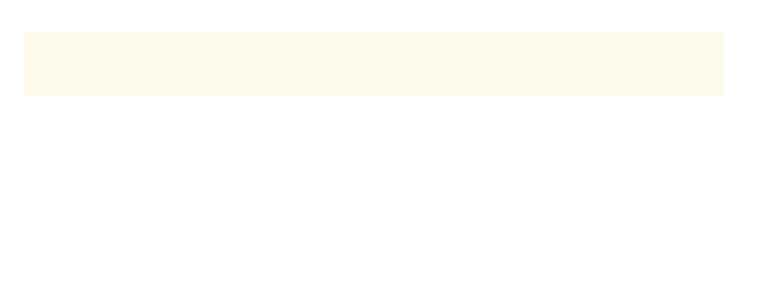
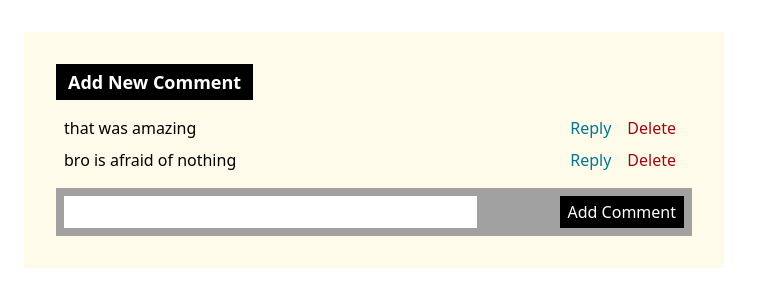
Before and after one commit to ultfsuraj/machine_coding_project_setup, a Next.js app: page / in a window 1280 px wide. Shown: the top 306 px of the page, without its empty margins (0-763 px from the left). Built offline with nearby package versions, Linux system fonts and the light colour scheme.

Commit message:
Careful when changing state mutably

```diff
--- a/src/app/page.tsx
+++ b/src/app/page.tsx
@@ -1,3 +1,11 @@
+'use client';
+
+import CommentsContainer from '@/components/CommentsContainer';
+
 export default function Home() {
-  return <div className="mt-8 ml-6 w-[700px] bg-amber-50 p-8"></div>;
+  return (
+    <div className="mt-8 ml-6 w-[700px] bg-amber-50 p-8">
+      <CommentsContainer />
+    </div>
+  );
 }
--- a/src/components/Comments.tsx
+++ b/src/components/Comments.tsx
@@ -1,17 +1,52 @@
-import React from 'react';
+'use client';
 
-type comments = Record<
-  number,
-  {
-    id: number;
-    title: string;
-    parentId: number | null;
-    replyIds: Set<number> | null;
-  }
->;
+export type CommentType = {
+  id: string;
+  title: string;
+  parentId: string | null;
+  replyIds: string[];
+};
 
-const Comments = () => {
-  return <div>Comments</div>;
+const Comments = ({
+  comments,
+  replyIds,
+  setReplyId,
+  deleteId,
+}: {
+  comments: Record<CommentType['id'], CommentType>;
+  replyIds: CommentType['replyIds'];
+  setReplyId: (id: CommentType['id']) => void;
+  deleteId: (id: string) => void;
+}) => {
+  return (
+    <div className="flex w-full flex-col py-1">
+      {replyIds.map((id) => (
+        <div key={id} className="">
+          <div className="flex justify-between py-1 hover:bg-amber-100">
+            <p className="">{comments[id].title}</p>
+            <div className="">
+              <button className="px-2 text-cyan-700" onClick={() => setReplyId(id)}>
+                Reply
+              </button>
+              <button className="px-2 text-red-800" onClick={() => deleteId(id)}>
+                Delete
+              </button>
+            </div>
+          </div>
+          {comments[id].replyIds.length > 0 && (
+            <div className="border-l border-neutral-500 pl-4">
+              <Comments
+                comments={comments}
+                replyIds={comments[id].replyIds || []}
+                setReplyId={setReplyId}
+                deleteId={deleteId}
+              />
+            </div>
+          )}
+        </div>
+      ))}
+    </div>
+  );
 };
 
 export default Comments;
--- /dev/null
+++ b/src/components/CommentsContainer.tsx
@@ -0,0 +1,127 @@
+'use client';
+
+import Comments, { CommentType } from '@/components/Comments';
+import { useCallback, useState } from 'react';
+import { nanoid } from 'nanoid';
+import { cn } from '@/utils/util';
+
+const data: CommentType[] = [
+  { id: nanoid(), title: 'that was amazing', parentId: null, replyIds: [] },
+  { id: nanoid(), title: 'bro is afraid of nothing', parentId: null, replyIds: [] },
+];
+
+const CommentsContainer = () => {
+  const [comments, setComments] = useState<Record<CommentType['id'], CommentType>>(() =>
+    data.reduce((acc: Record<CommentType['id'], CommentType>, comment) => {
+      acc[comment.id] = comment;
+      return acc;
+    }, {})
+  );
+  const [rootCommentIds, setRootCommentIds] = useState<CommentType['replyIds']>(() =>
+    data.filter(({ parentId }) => !parentId).map(({ id }) => id)
+  );
+  const [replyId, setReplyId] = useState<string | null>(null);
+
+  function deleteId(id: string) {
+    setComments((prev) => {
+      const newComments = { ...prev };
+      const parentId = newComments[id].parentId;
+      if (parentId) {
+        newComments[parentId].replyIds = newComments[parentId].replyIds.filter(
+          (replyId) => replyId != id
+        );
+      } else {
+        setRootCommentIds((prev) => prev.filter((replyId) => replyId != id));
+      }
+      return newComments;
+    });
+  }
+
+  console.log(comments);
+  console.log(rootCommentIds);
+
+  // instead of function submitHandler... some issue with reference, state updates repeat somehow
+
+  const submitHandler = useCallback(
+    (data: FormData) => {
+      console.log('submitted');
+      const comment: CommentType = {
+        id: nanoid(),
+        title: data.get('title') as string,
+        parentId: replyId,
+        replyIds: [],
+      };
+
+      const newComments = { ...comments, [comment.id]: comment };
+
+      if (replyId) {
+        newComments[replyId].replyIds.push(comment.id);
+      } else {
+        setRootCommentIds((prev) => [...prev, comment.id]);
+      }
+
+      setComments(newComments);
+
+      //   setComments((prev) => {
+      //     //   const newComments = { ...prev, [comment.id]: comment };
+      //     console.log('pushed'); // this happened twice without useCallback and even if removing setRootCommentIds to outside
+      //     const newComments = { ...prev };
+      //     newComments[comment.id] = comment;
+
+      //     if (replyId) {
+      //       newComments[replyId].replyIds.push(comment.id);
+      //     }
+      //     //   else {
+      //     //     setRootCommentIds((prev) => [...prev, comment.id]);
+      //     //   }
+      //     return newComments;
+      //   });
+
+      //   //   if (!replyId) setRootCommentIds((prev) => [...prev, comment.id]);
+
+      setReplyId(null);
+    },
+    [comments, replyId]
+  );
+
+  return (
+    <div className="flex w-full flex-col items-center">
+      <button
+        className="self-start bg-black px-3 py-1 text-lg font-bold text-white"
+        onClick={() => {
+          setReplyId(null);
+        }}
+      >
+        Add New Comment
+      </button>
+      <div className="max-h-[400px] w-full overflow-scroll p-2">
+        <Comments
+          comments={comments}
+          replyIds={rootCommentIds}
+          setReplyId={(id: CommentType['id']) => setReplyId(id)}
+          deleteId={deleteId}
+        />
+      </div>
+      <form
+        // action={submitHandler}
+        onSubmit={(e) => {
+          e.preventDefault();
+          const formData = new FormData(e.currentTarget);
+          submitHandler(formData);
+          e.currentTarget.reset();
+        }}
+        className={cn(
+          'flex w-full justify-between bg-neutral-400 p-2',
+          replyId ? 'drop-shadow-lg drop-shadow-amber-800' : ''
+        )}
+      >
+        <input type="text" className="w-2/3 bg-white px-2 py-1 focus:outline-none" name="title" />
+        <button className="bg-black px-2 py-1 text-white" type="submit">
+          Add Comment
+        </button>
+      </form>
+    </div>
+  );
+};
+
+export default CommentsContainer;
```
